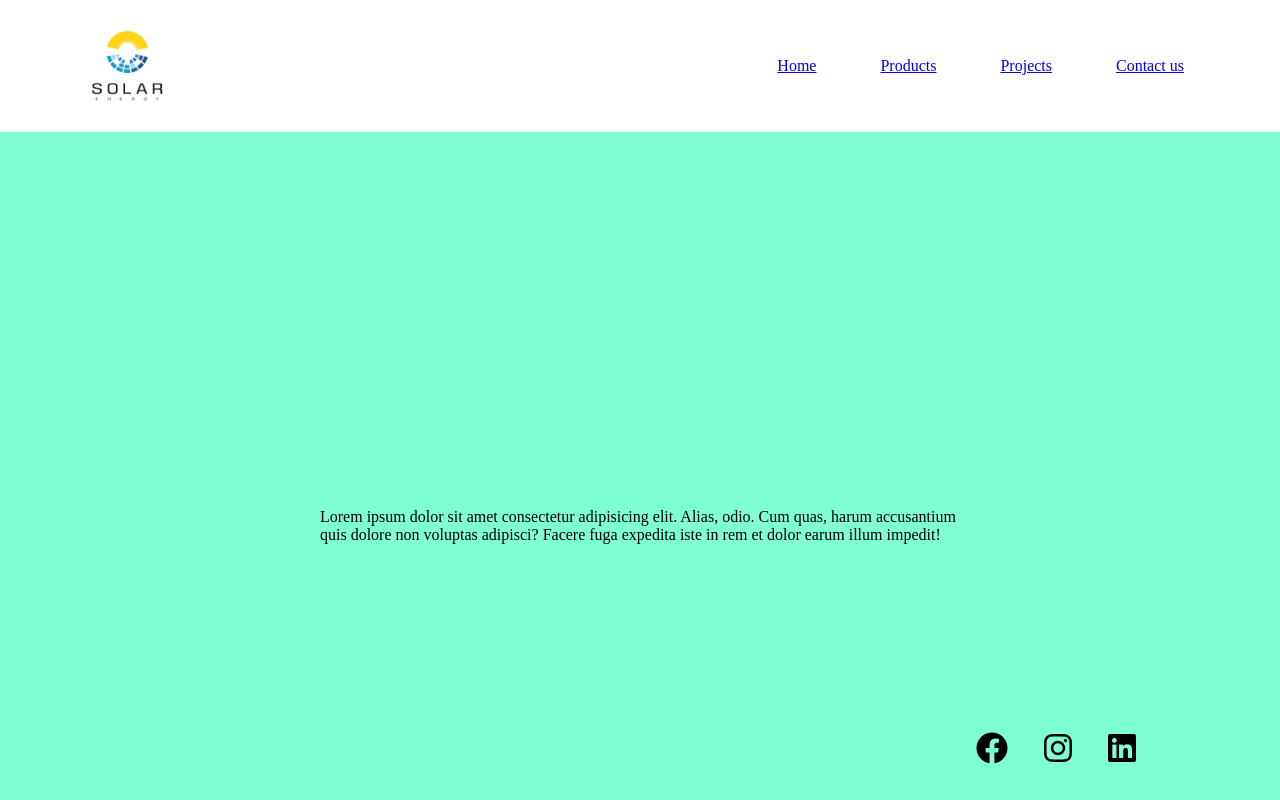
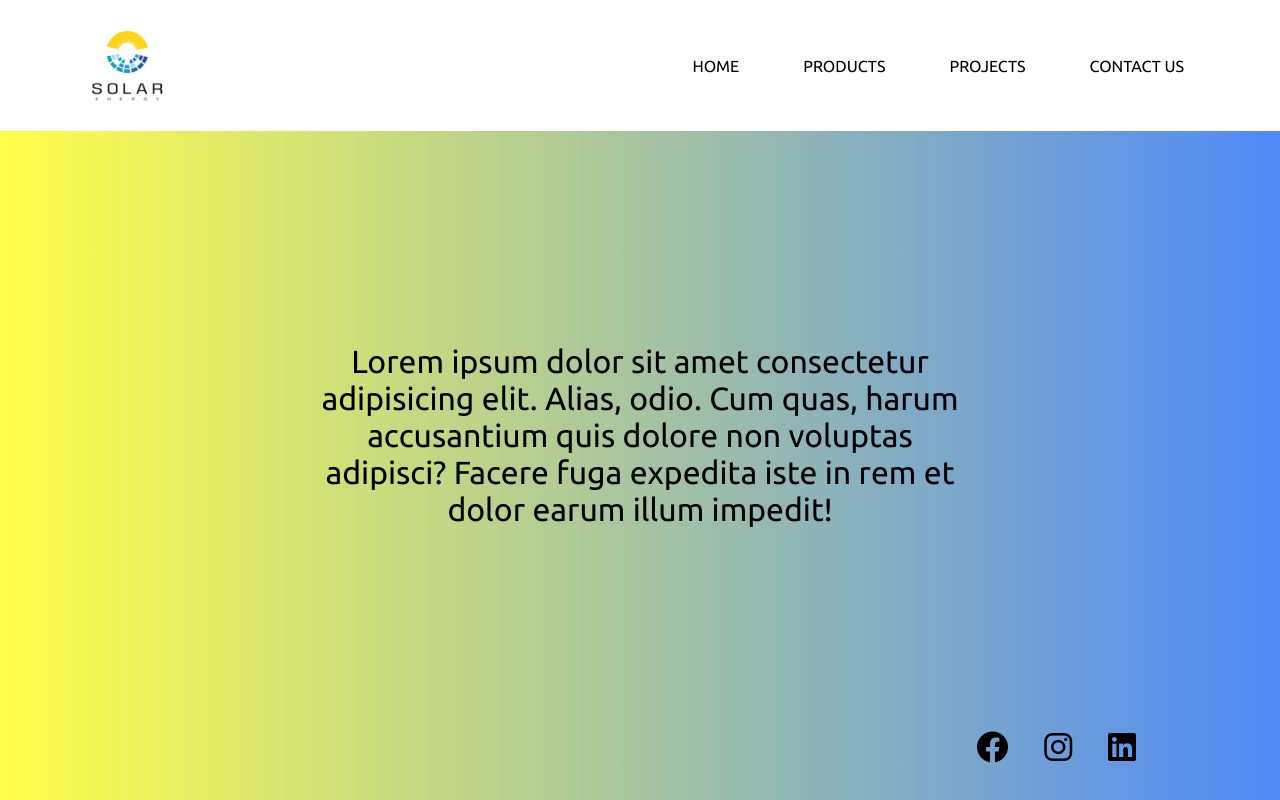
Before and after one commit to kawaMANMI/Hero-Banner, a plain HTML site: page index.html in a window 1280 px wide. Shown: the top 800 px of the page. Drawn offline with Linux system fonts and the light colour scheme.

Commit message:
Update style.css

```diff
--- a/style.css
+++ b/style.css
@@ -1,4 +1,5 @@
 body {
+    font-family: 'Ubuntu', sans-serif;
     margin: 0;
     padding: 0;
 }
@@ -38,21 +39,28 @@ ul.nav li {
     padding: 0 2em;
     font-size: 1em;
 }
+ul.nav li a {
+    color: black;
+    text-decoration: none;
+    text-transform: uppercase;
+}
 
 .main-container {
     width: 100%;
     height: 90vh;
     float: left;
-    background-color: aquamarine;
+    background-image: linear-gradient(-90deg, rgb(78, 137, 248), rgb(255, 255, 72));;
     position: relative;
 
 }
 
 .main-container p {
+    width: 50%;
     position: absolute;
-    top: 50%;
-    width: 50%;
+    top: 25%;
     right: 25%;
+    font-size: 2em;
+    text-align: center;
 }
 
 .icons {
@@ -84,6 +92,9 @@ ul.nav li {
 .case-box img {
     width: 100%;
 }
+.case-box p {
+    line-height: 1.6em;
+}
 
 .case-heading {
     flex-basis: 100%;
```
